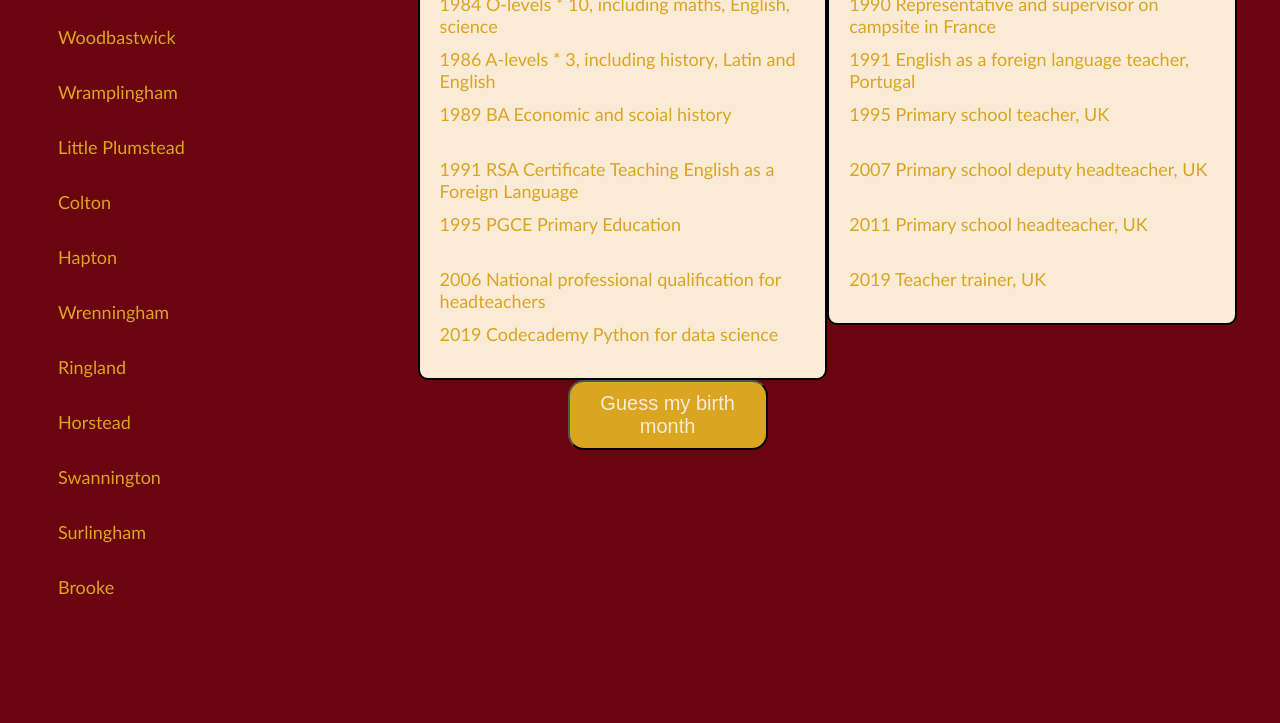
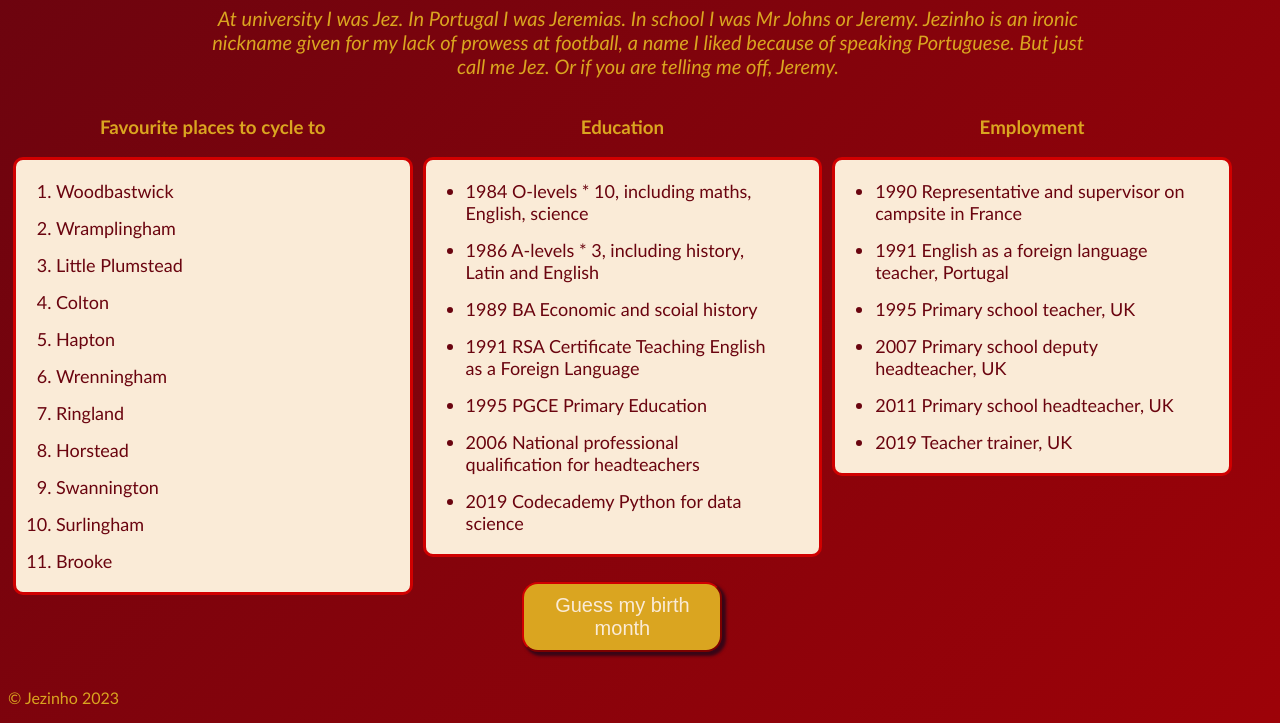
Before and after one commit to jezinho22/teched-201, a plain HTML site: page 201-class-02/lab-02-b/lab-02-b.html in a window 1280 px wide. Shown: the part 709-1432 px from the top of the page. Before the commit the page ends 1330 px from the top, so only its background shows below. Drawn offline with Linux system fonts and the light colour scheme.

Commit message:
finished lab 03 tasks

```diff
--- a/201-class-02/lab-02-b/lab-02-b.html
+++ b/201-class-02/lab-02-b/lab-02-b.html
@@ -12,14 +12,11 @@
     <header>
         <h1 id="heading">All about you</h1>
     </header>
-    <div id="buttondiv">
-        <button onclick="getInfo()">Add your details</button>
-        <button onclick="getExtraInfo()">Add extra info</button>
-        <button onclick="getGuess()">Guess</button>
-    </div>
+
     <div class="row">
         <div class="column">
-            <ul id = "list1">
+            <button onclick="getInfo()">Add your details</button>
+            <ul class="aboutYou" id = "list1">
                 <li>Item 1</li>
                 <li>Item 2</li>
                 <li>Item 3</li>
@@ -27,7 +24,8 @@
             </ul>
         </div>
         <div class="column">
-            <ul id = "list2">
+            <button onclick="getExtraInfo()">Add extra info</button>
+            <ul class="aboutYou" id = "list2">
                 <li>Extra Item 1</li>
                 <li>Extra Item 2</li>
                 <li>Extra Item 3</li>
@@ -35,7 +33,8 @@
             </ul>
         </div>
         <div class="column">
-            <ul id = "list3">
+            <button onclick="getGuess()">Guessing game</button>
+            <ul class="aboutYou" id = "list3">
                 <li>Guess 1</li>
                 <li>Guess 2</li>
                 <li>Guess 3</li>
@@ -46,53 +45,64 @@
         </div>
     </div>
     <div class='row'>
+
+        <h1>All about me</h1>
+        <div class="aboutMyName">
+            <p>At university I was Jez. In Portugal I was Jeremias. In school I was Mr Johns or Jeremy.
+            Jezinho is an ironic nickname given for my lack of prowess at football, a name I liked because
+            of speaking Portuguese. But just call me Jez. Or if you are telling me off, Jeremy.</p>
+        </div>
+
         <div class="column">
-        <h2>About the owner</h2>
-        <h3>Favourite places to cycle to</h3>
-        <ol class="aboutmelist">
-            <li class="places">Woodbastwick</li>
-            <li class="places">Wramplingham</li>
-            <li class="places">Little Plumstead</li>
-            <li class="places">Colton</li>
-            <li class="places">Hapton</li>
-            <li class="places">Wrenningham</li>
-            <li class="places">Ringland</li>
-            <li class="places">Horstead</li>
-            <li class="places">Swannington</li>
-            <li class="places">Surlingham</li>
-            <li class="places">Brooke</li>
+            <h3>Favourite places to cycle to</h3>
+        <ol class="aboutMe">
+            <li>Woodbastwick</li>
+            <li>Wramplingham</li>
+            <li>Little Plumstead</li>
+            <li>Colton</li>
+            <li>Hapton</li>
+            <li>Wrenningham</li>
+            <li>Ringland</li>
+            <li>Horstead</li>
+            <li>Swannington</li>
+            <li>Surlingham</li>
+            <li>Brooke</li>
         </ol>
         </div>
+
         <div class="column">
             <h3>Education</h3>
-            <ul class="aboutmelist">
-                <li class="places">1984 O-levels * 10, including maths, English, science</li>
-                <li class="places">1986 A-levels * 3, including history, Latin and English</li>
-                <li class="places">1989 BA Economic and scoial history</li>
-                <li class="places">1991 RSA Certificate Teaching English as a Foreign Language</li>
-                <li class="places">1995 PGCE Primary Education</li>
-                <li class="places">2006 National professional qualification for headteachers</li>
-                <li class="places">2019 Codecademy Python for data science</li>
+            <ul class="aboutMe">
+                <li>1984 O-levels * 10, including maths, English, science</li>
+                <li>1986 A-levels * 3, including history, Latin and English</li>
+                <li>1989 BA Economic and scoial history</li>
+                <li>1991 RSA Certificate Teaching English as a Foreign Language</li>
+                <li>1995 PGCE Primary Education</li>
+                <li>2006 National professional qualification for headteachers</li>
+                <li>2019 Codecademy Python for data science</li>
             </ul>
+            <button onclick="guessMyBirthMonth()">Guess my birth month</button>
         </div>
+
         <div class="column">
             <h3>Employment</h3>
-            <ul class="aboutmelist">
-                <li class="places">1990 Representative and supervisor on campsite in France</li>
-                <li class="places">1991 English as a foreign language teacher, Portugal</li>
-                <li class="places">1995 Primary school teacher, UK</li>
-                <li class="places">2007 Primary school deputy headteacher, UK</li>
-                <li class="places">2011 Primary school headteacher, UK</li>
-                <li class="places">2019 Teacher trainer, UK</li>
+            <ul class="aboutMe">
+                <li>1990 Representative and supervisor on campsite in France</li>
+                <li>1991 English as a foreign language teacher, Portugal</li>
+                <li>1995 Primary school teacher, UK</li>
+                <li>2007 Primary school deputy headteacher, UK</li>
+                <li>2011 Primary school headteacher, UK</li>
+                <li>2019 Teacher trainer, UK</li>
             </ul>
         </div>
         <div>
-            <button onclick="guessMyBirthMonth()">Guess my birth month</button>
+
         </div>
     </div>
-    <div>
 
-    </div>
 
 </body>
+<footer>
+    <p>&copy Jezinho 2023</p>
+</footer>
 </html>
--- a/201-class-02/lab-02-b/script.js
+++ b/201-class-02/lab-02-b/script.js
@@ -106,7 +106,7 @@ function getExtraInfo() {
 }
 function guessMyBirthMonth() {
   // list of possible answers - tbh you could just reduce guess to lower case, and avoid the list
-  var answer = ["January", "JANUARY", "january"];
+  var answer = ["January", "JANUARY", "january", "Jan", "jan", "JAN"];
   // var to track winning, and to take guesses
   var guessedRight = 0;
   var monthGuess = "";
--- a/201-class-02/lab-02-b/style.css
+++ b/201-class-02/lab-02-b/style.css
@@ -11,7 +11,7 @@
 --selective-yellow: #ffba08ff; */
 
 body {
-  background-color: #6a040fff;
+  background: linear-gradient(to bottom right, #6a040fff 10%, #9d0208ff 10%, #6a040fff 20%, #9d0208ff);
   font-family: "Gill Sans", "Gill Sans MT", Calibri, "Trebuchet MS", sans-serif;
   color: goldenrod;
   width: 100%;
@@ -20,38 +20,63 @@ h1 {
   text-align: center;
   font-size: 60px;
   color: #ffba08ff;
+  display: block;
 }
-ul {
+button {
+  width: 200px;
+  padding: 10px;
+  margin: 20px;
+  border-radius: 16px;
+  border-color: #d00000ff;
+  font-size: 20px;
+  color: antiquewhite;
+  background-color: goldenrod;
+  box-shadow: 3px 3px 3px 1px #370617ff;
+  display: inline;
+}
+.aboutYou {
   background-color: antiquewhite;
-  color: goldenrod;
-  border: 2px solid black;
+  color: #6a040fff;
+  border: 3px solid #d00000ff;
   border-radius: 10px;
   padding: 10px;
   margin: 5px;
 }
-#buttondiv {
-  text-align: justify;
-}
-button {
-  width: 200px;
-  padding: 10px;
-  margin: 0 150px;
-  border-radius: 16px;
-  font-size: 20px;
-  color: antiquewhite;
-  background-color: goldenrod;
-}
-li {
-  height: 30px;
+.aboutYou li {
   font-size: 18px;
   list-style: none;
   margin: 5px 10px;
   padding: 10px 0;
+  text-align: left;
+}
+.aboutMyName {
+  font-size: 20px;
+  font-style: italic;
+  margin: 0 200px;
+  text-align: center;
 }
 .column {
   float: left;
   width: 32%;
+  text-align: center; /*to centre buttons in columns*/
 }
-.aboutmelist {
-  margin: 0;
+/* Clear floats after the columns */
+.row:after {
+  content: "";
+  display: table;
+  clear: both;
 }
+.aboutMe li {
+  font-size: 18px;
+  margin: 5px 30px;
+  padding: 5px 0;
+  text-align: left;
+}
+.aboutMe {
+  background-color: antiquewhite;
+  color: #6a040fff;
+  border: 3px solid #d00000ff;
+  border-radius: 10px;
+  padding: 10px;
+  margin: 5px;
+}
```
Also changed, not shown: 201-class-03/pagelighthousescore.jpg (added), 1 other file.
